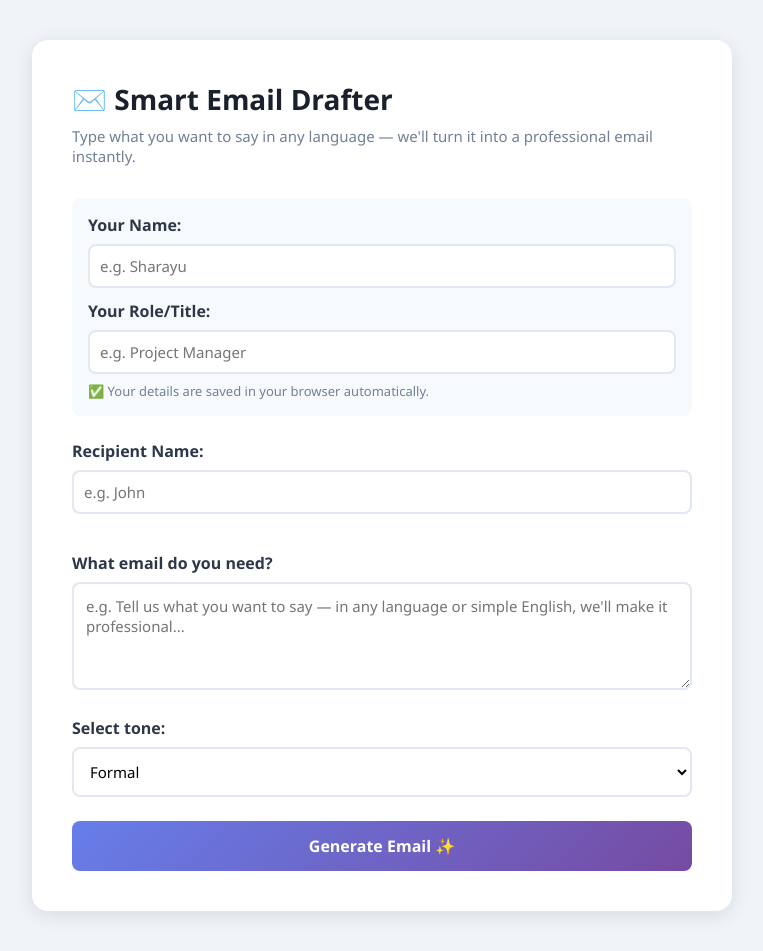
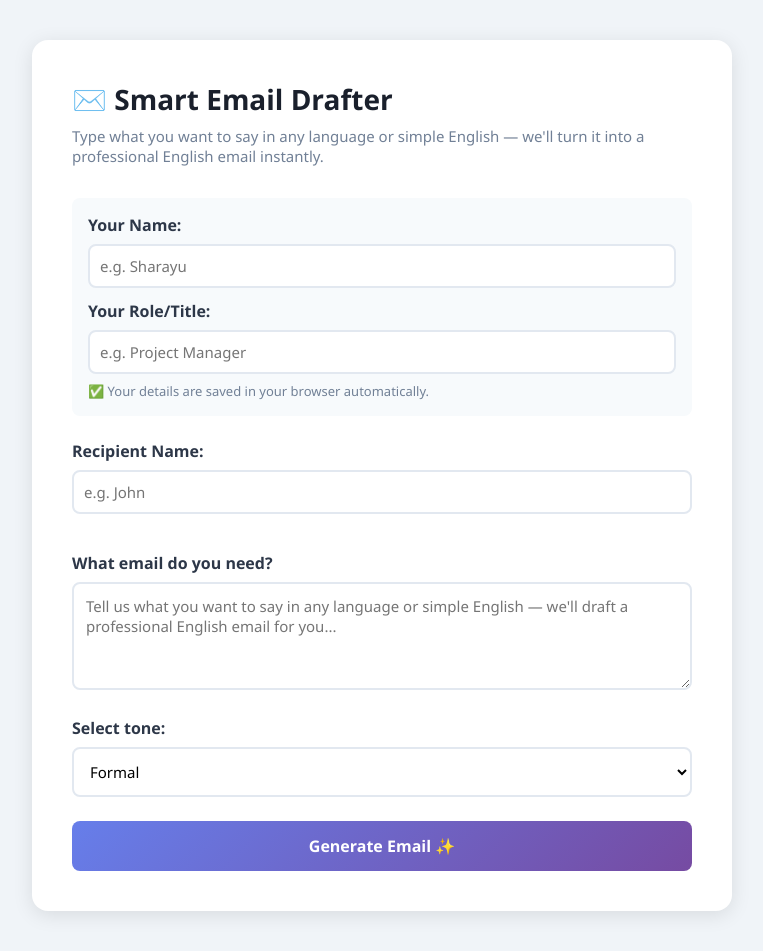
Before and after one commit to SharayuNadge/email_assistant_app, a Flask app: page / in a window 1280 px wide. Shown: the whole page, without its empty margins (258-1021 px from the left). Run offline with Flask 3, Linux system fonts and the light colour scheme.

Commit message:
Week 6 - Updated subtitle, placeholder text and README

```diff
--- a/templates/index.html
+++ b/templates/index.html
@@ -179,7 +179,7 @@
 <body>
     <div class="container">
         <h1>✉️ Smart Email Drafter</h1>
-        <p class="subtitle">Type what you want to say in any language — we'll turn it into a professional email instantly.</p>
+        <p class="subtitle">Type what you want to say in any language or simple English — we'll turn it into a professional English email instantly.</p>
 
         <div style="background: #f7fafc; border-radius: 8px; padding: 16px; margin-bottom: 24px;">
             <label>Your Name:</label>
@@ -195,7 +195,7 @@
         <input type="text" id="recipient_name" placeholder="e.g. John" style="width:100%; padding:10px; border:2px solid #e2e8f0; border-radius:8px; margin-bottom:16px; font-size:15px; outline:none;">
         <br><br>
         <label>What email do you need?</label>
-        <textarea id="user_input" rows="4" placeholder="e.g. Tell us what you want to say — in any language or simple English, we'll make it professional..."></textarea>
+        <textarea id="user_input" rows="4" placeholder="Tell us what you want to say in any language or simple English — we'll draft a professional English email for you..."></textarea>
         <br><br>
 
         <label>Select tone:</label>
```
Also changed, not shown: README.md.
